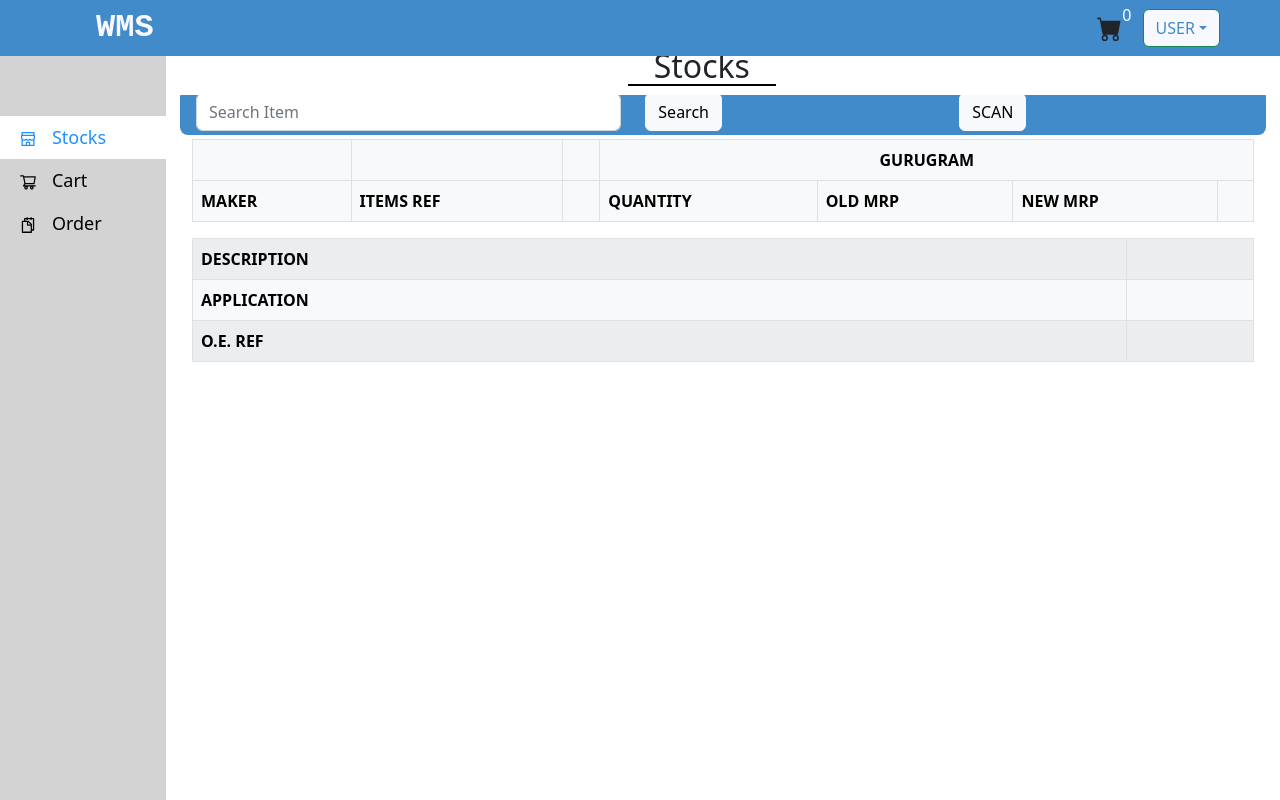
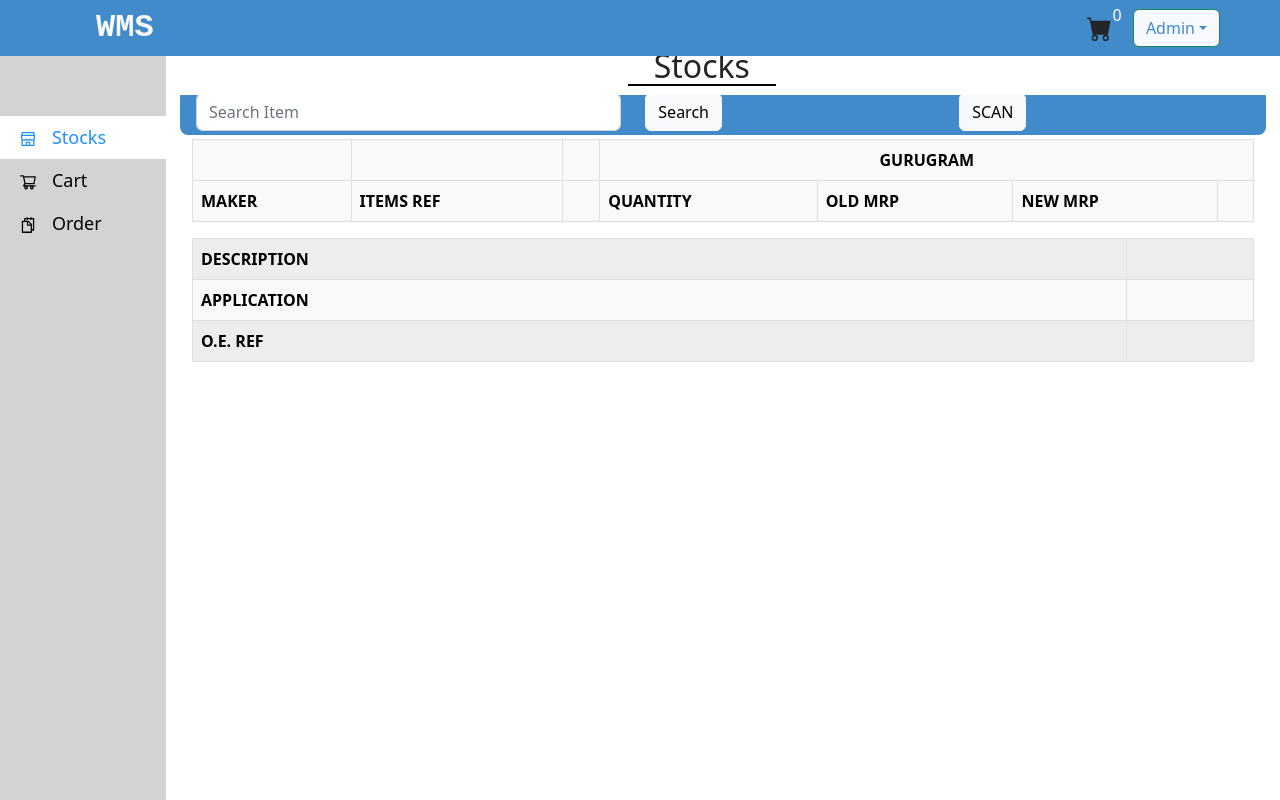
Before and after one commit to SHIVAMSINGH4/warehousefrontend, a React (Create React App) app: page / in a window 1280 px wide. Both pictures are taken after a click on the button "Login". Built offline with nearby package versions, Linux system fonts and the light colour scheme.

Commit message:
check UI for User

```diff
--- a/src/auth/login.js
+++ b/src/auth/login.js
@@ -17,9 +17,9 @@ export default function Login() {
     const data = {
         token: "token",
         body: {
-            user: "USER",
-            role: "admin",
-            store:"GGN_001"
+            user: "Admin",
+            role: "USER",
+            store:"GGN_001",
         }
     }
 
@@ -37,6 +37,7 @@ export default function Login() {
         sessionStorage.setItem("userinfo", JSON.stringify(data.body))
         profile.setProfile(JSON.parse(sessionStorage.getItem("userinfo")))    //set userinfo in context state
         setTimeout(() => {
+            if(data.body.role=="USER")
             navigate("user/stocks")
         }, 100)
         // reducer(hello)
--- a/src/components/sidenav/SideNav.js
+++ b/src/components/sidenav/SideNav.js
@@ -14,6 +14,8 @@ import { MainContext } from "../../context/Context";
 export default function SideNav({ children }) {
     //context state
     const { profile } = useContext(MainContext)
+    const navigate = useNavigate()
+    // useEffect(()=>{if(!localStorage.getItem("customer-info").info)navigate("/")},[])
 
     //sidenav functions for small devices
     function openNav() {
@@ -37,7 +39,7 @@ export default function SideNav({ children }) {
     const locations = useLocation().pathname;   //for getting current page's url
 
     useEffect(() => {
-        if (profile.profile && profile.profile.user == "ADMIN" && !menu) {
+        if (profile.profile && profile.profile.role == "ADMIN" && !menu) {
             setMenu([
                 { title: "Dashboard", path: '/admin/dashboard', icon: <AiOutlineAreaChart /> },
                 { title: "Stocks", path: '/admin/stocks', icon: <AiOutlineShop /> },
@@ -45,7 +47,7 @@ export default function SideNav({ children }) {
                 { title: "Order", path: '/admin/order', icon: <AiOutlineSnippets /> },
             ])
         }
-        if (profile.profile && profile.profile.user == "USER" && !menu) {
+        if (profile.profile && profile.profile.role == "USER" && !menu) {
             setMenu([
                 { title: "Stocks", path: '/user/stocks', icon: <AiOutlineShop /> },
                 { title: "Cart", path: '/user/cart', icon: <AiOutlineShoppingCart /> },
```
